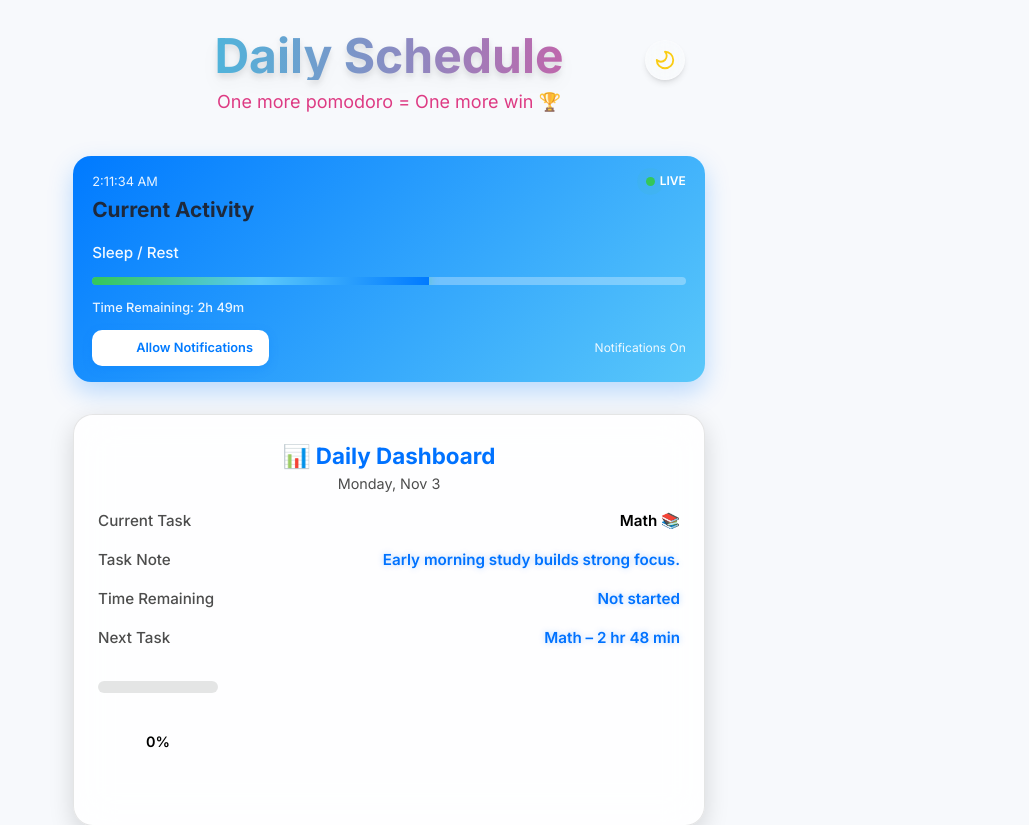
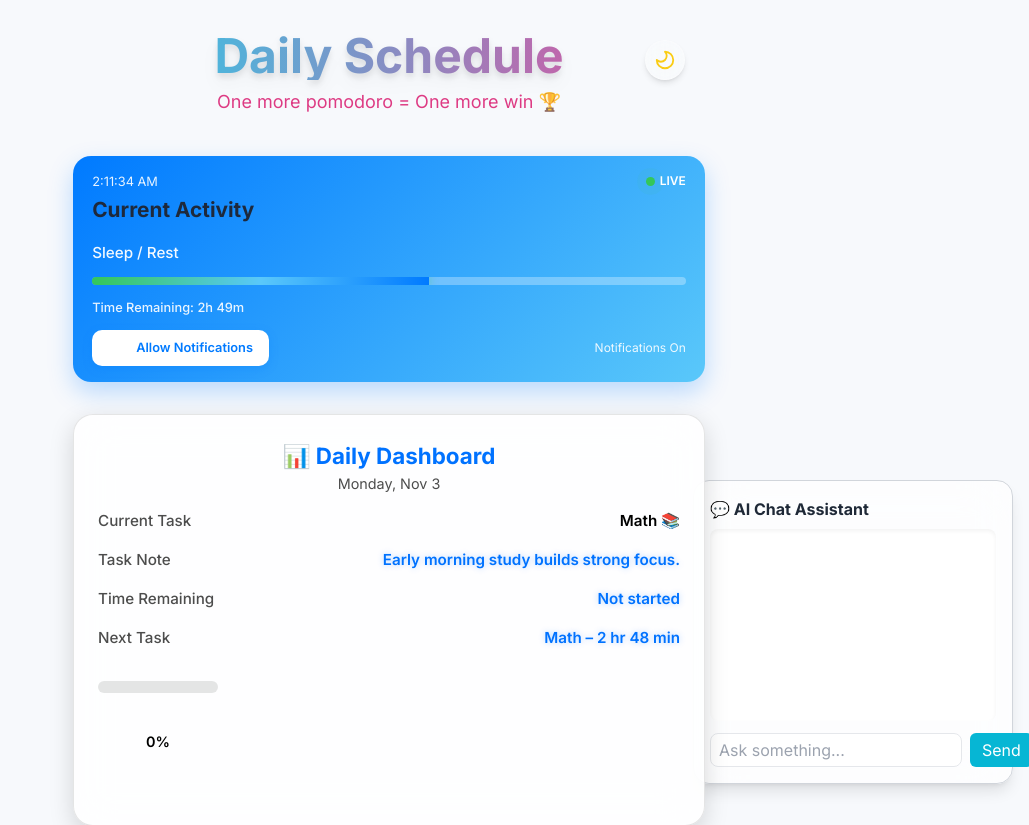
Before and after one commit to tech242242/dailytask, a React (Vite) app: page / in a window 1280 px wide. Shown: the top 825 px of the page, without its empty margins (251-1280 px from the left). Built offline with nearby package versions, Linux system fonts and the light colour scheme.

Commit message:
Update App.jsx

```diff
--- a/src/App.jsx
+++ b/src/App.jsx
@@ -1,6 +1,7 @@
 import React from "react";
 import Header from "./components/Header";
 import DashboardOverview from "./components/DashboardOverview";
+import ChatBot from "./components/ChatBot";
 import UpdatePrompt from "./components/UpdatePrompt";
 import MotivationBooster from "./components/MotivationBooster";
 import ReminderNotification from "./components/ReminderNotification";
@@ -28,6 +29,7 @@ export default function App() {
 
         <div className="space-y-8">
           <CurrentReminder />
+          <ChatBot />
           <DashboardOverview />
           <MotivationBooster />
 
```
